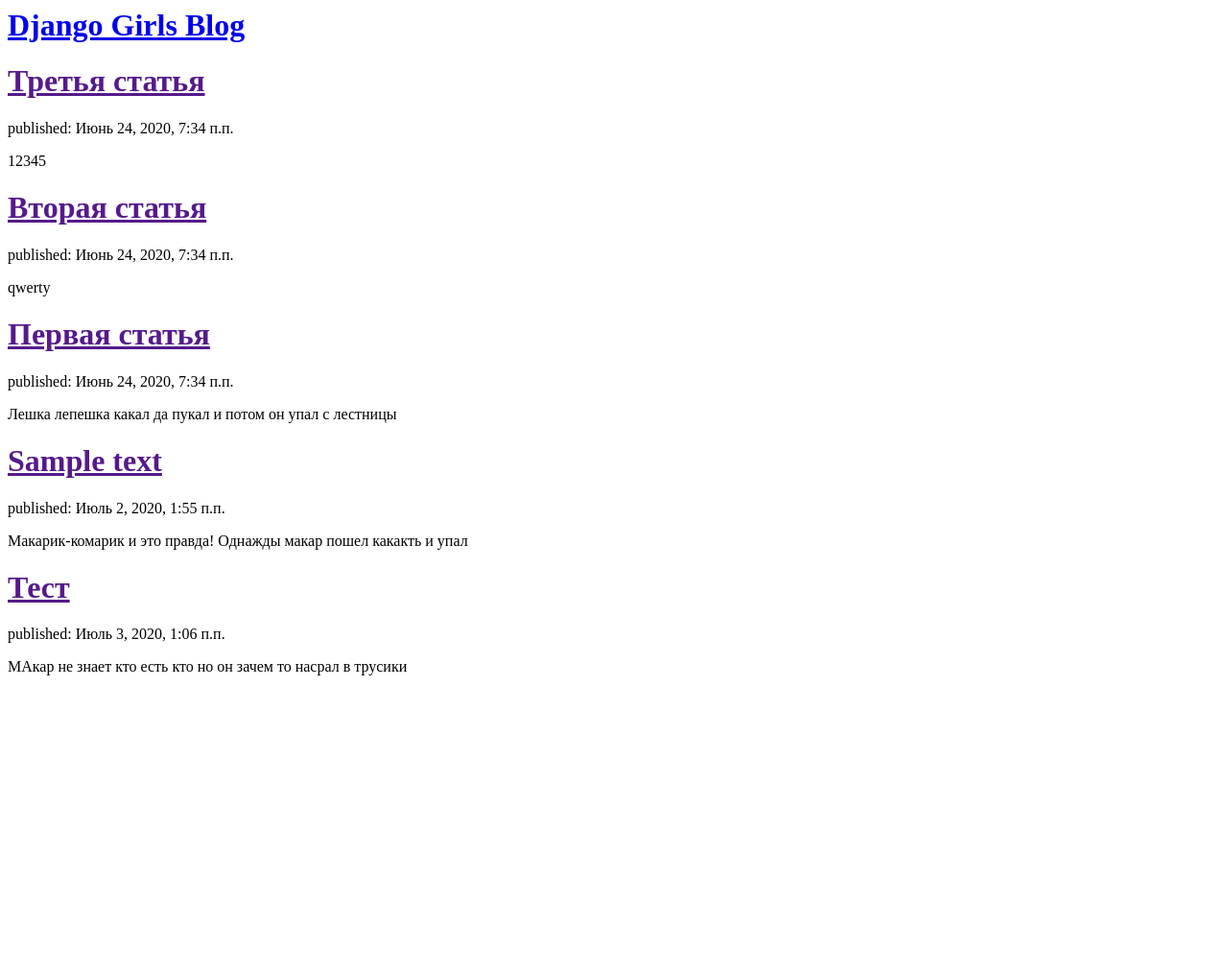
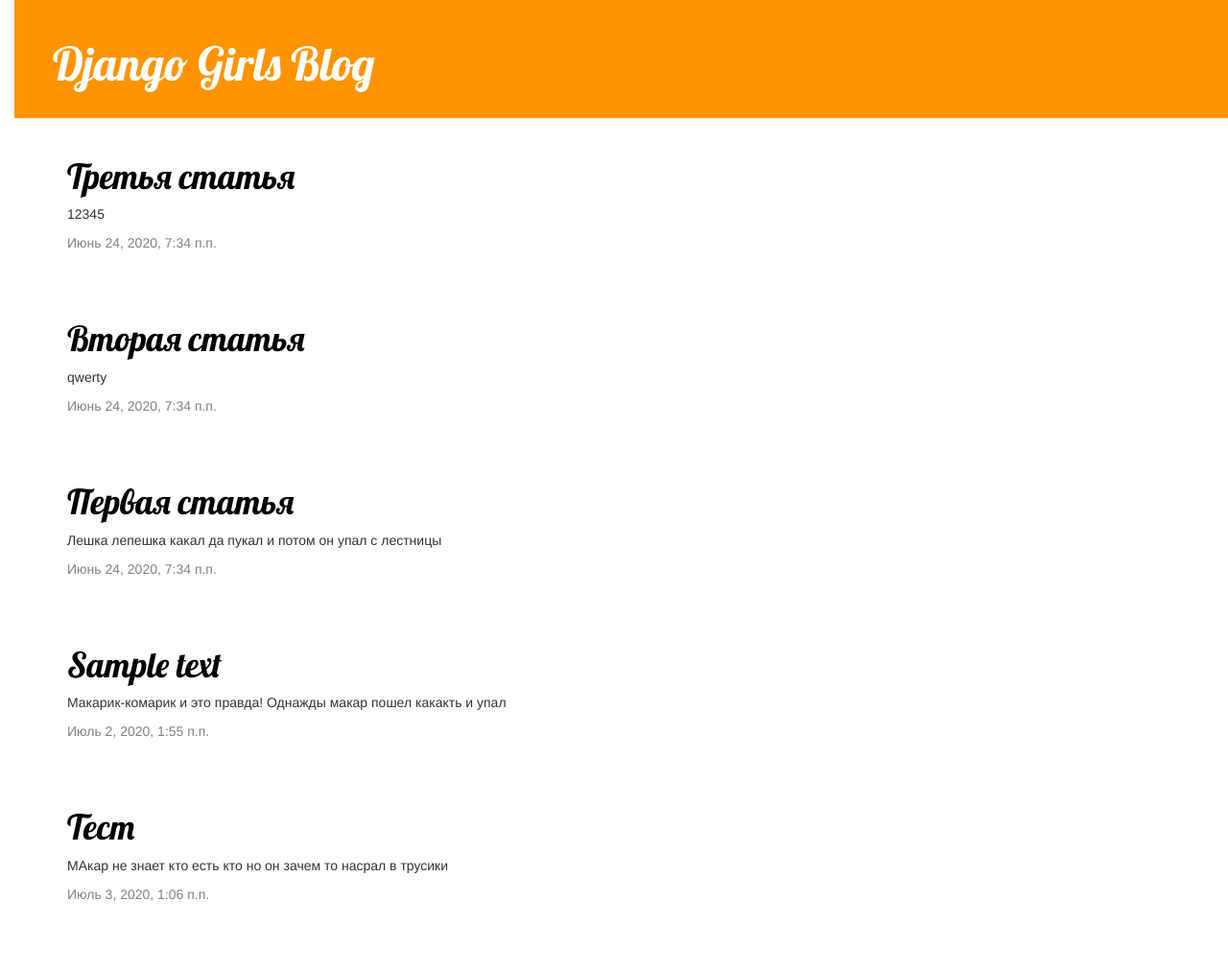
Before and after one commit to M3liorSp3ro/my-first-blog, a Django app: template blog/templates/blog/post_list.html in a window 1280 px wide. Shown: the whole page at 96% size. Before the commit the page ends 704 px from the top, so only its background shows below. Run offline with Django 3.2, Linux system fonts and the light colour scheme; the template is opened without the code that fills it: values that come from a table or form of the project are taken from there, others are empty; data comes from the database, SQL or seed files in the repository; both versions use the stored data as it was after the commit; some libraries are stand-ins or nearby versions.

Commit message:
Shabloni dobaviv

```diff
--- /dev/null
+++ b/blog/static/css/blog.css
@@ -0,0 +1,55 @@
+h1 a {
+    color: #3c9fd8;
+    font-family: 'Lobster';
+}
+
+body {
+    padding-left: 15px;
+}
+
+.page-header{
+    background-color: #ff9400;
+    margin-top: 0;
+    padding: 20px 20px 20px 40px;
+}
+
+.page-header h1, .page-header h1 a, .page-header h1 a:visited, .page-header h1 a:active{
+    color: #ffffff;
+    font-size: 36pt;
+    text-decoration: none;
+}
+
+.content {
+    margin-left: 40px;
+}
+
+h1, h2, h3, h4 {
+    font-family: 'Lobster', cursive;
+}
+
+.date {
+    color: #828282;
+}
+
+.save {
+    float: right;
+}
+
+.post-form textarea, .post-form input {
+    width: 100%;
+}
+
+.top-menu, .top-menu:hover, .top-menu:visited {
+    color: #ffffff;
+    float: right;
+    font-size: 26pt;
+    margin-right: 20px;
+}
+
+.post {
+    margin-bottom: 70px;
+}
+
+.post h1 a, .post h1 a:visited {
+    color: #000000;
+}
--- /dev/null
+++ b/blog/templates/blog/base.html
@@ -0,0 +1,31 @@
+<!DOCTYPE html>
+{% load static %}
+<html>
+
+<head>
+    <meta charset="UTF-8">
+    <meta name="viewport" content="width=device-width, initial-scale=1.0">
+    <title>Django Girls blog</title>
+    <link rel="stylesheet" href="//maxcdn.bootstrapcdn.com/bootstrap/3.2.0/css/bootstrap.min.css">
+    <link rel="stylesheet" href="//maxcdn.bootstrapcdn.com/bootstrap/3.2.0/css/bootstrap-theme.min.css">
+    <link rel="stylesheet" href="{% static 'css/blog.css' %}">
+    <link href="https://fonts.googleapis.com/css?family=Lobster&subset=latin,cyrillic" rel="stylesheet" type="text/css">
+</head>
+
+<body>
+    <body>
+        <div class="page-header">
+            <h1><a href="/">Django Girls Blog</a></h1>
+        </div>
+        <div class="content container">
+            <div class="row">
+                <div class="col-md-8">
+                {% block content %}
+                {% endblock %}
+                </div>
+            </div>
+        </div>
+    </body>
+</body>
+
+</html>
--- a/blog/templates/blog/post_list.html
+++ b/blog/templates/blog/post_list.html
@@ -1,20 +1,14 @@
-<html>
-    <head>
-        <title>Django Girls blog</title>
-    </head>
-    <body>
-        <div>
-            <h1><a href="/">Django Girls Blog</a></h1>
+{% extends 'blog/base.html' %}
+
+{% block content %}
+    {% for post in posts %}
+        <div class="post">
+            <h1><a href="{% url 'post_detail' pk=post.pk %}">{{ post.title }}</a></h1>
+            <p>{{ post.text|linebreaksbr }}</p>
+            <div class="date">
+                {{ post.published_date }}
+            </div>
+
         </div>
-
-        <div>
-            {% for post in posts %}
-                <div>
-                    <h1><a href="">{{ post.title }}</a></h1>
-                    <p>published: {{ post.published_date }}</p>
-                    <p>{{ post.text|linebreaksbr }}</p>
-                </div>
-            {% endfor %}
-        </div>
-    </body>
-</html>
+    {% endfor %}
+{% endblock %}
--- a/blog/urls.py
+++ b/blog/urls.py
@@ -3,4 +3,5 @@
 
 urlpatterns = [
     path('', views.post_list, name ="post_list"),
+    path('post/<int:pk>/', views.post_detail, name='post_detail'),
 ]
```
Also changed, not shown: blog/templates/blog/post_detail.html (added, +13 -0 lines), blog/views.py (+6 -2 lines), db.sqlite3, 1 other file.
